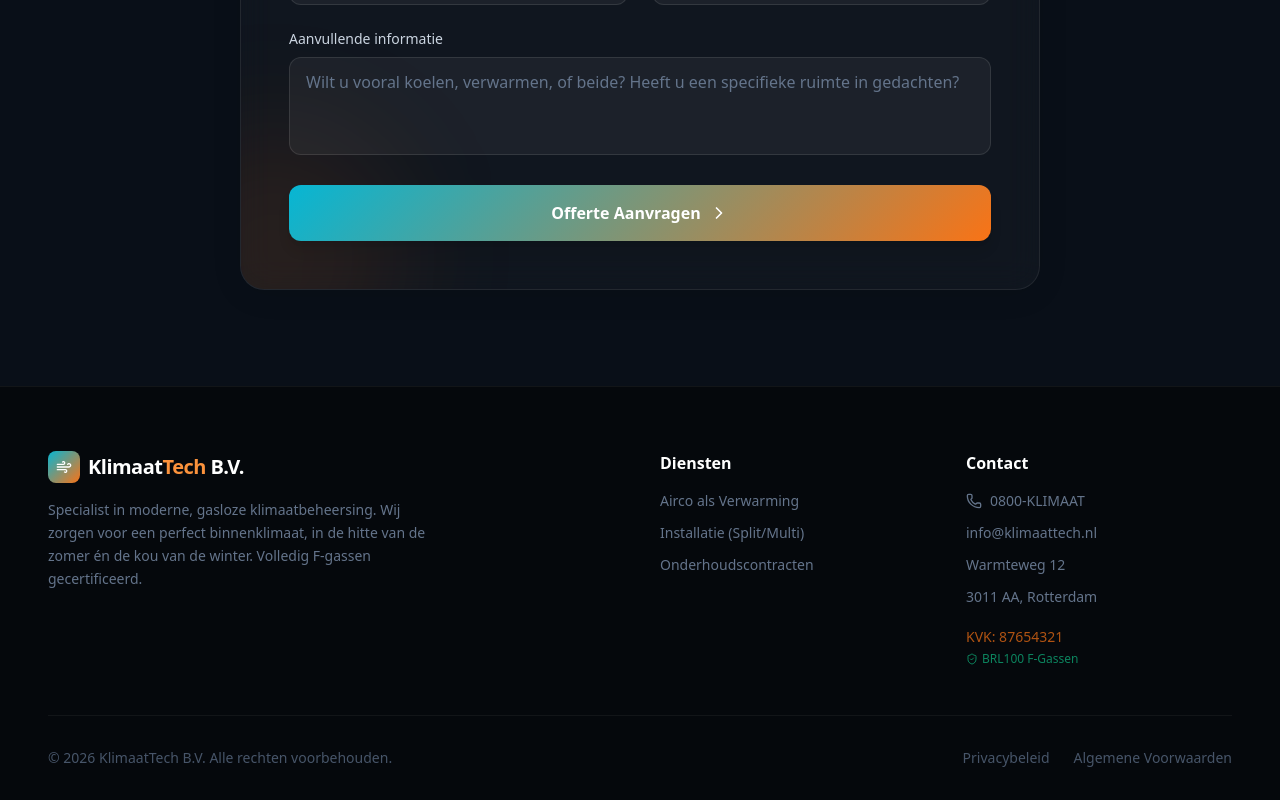
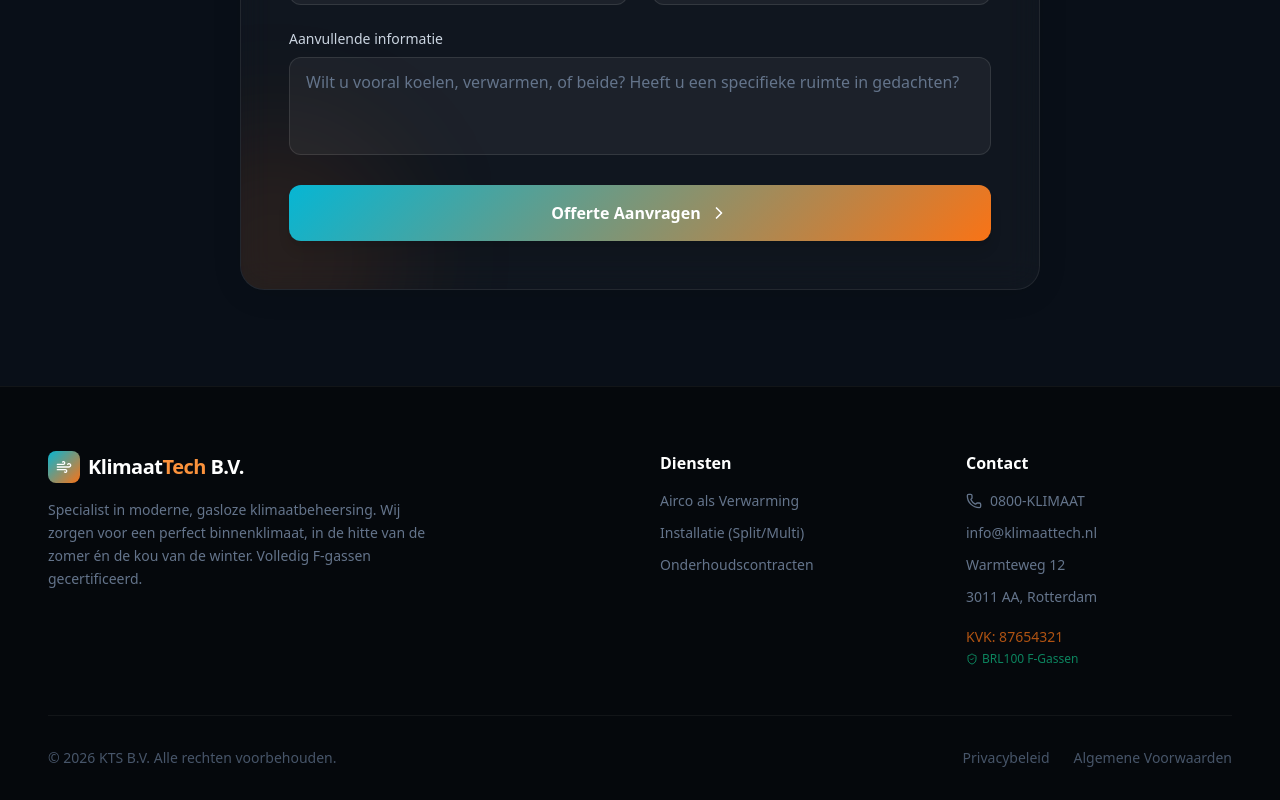
Before and after one commit to ZoRs12/Climacare, a React (Vite) app: page / in a window 1280 px wide. Shown: the part 2909-3709 px from the top of the page. Built offline with nearby package versions, Linux system fonts and the light colour scheme.

Commit message:
Rename brand to KTS

```diff
--- a/src/app.tsx
+++ b/src/app.tsx
@@ -1014,7 +1014,7 @@ export default function App() {
 
           <div className="pt-8 border-t border-white/5 flex flex-col md:flex-row items-center justify-between gap-4 text-sm text-slate-600">
             <p>
-              &copy; {new Date().getFullYear()} KlimaatTech B.V.
+              &copy; {new Date().getFullYear()} KTS B.V.
               Alle rechten voorbehouden.
             </p>
 
```
